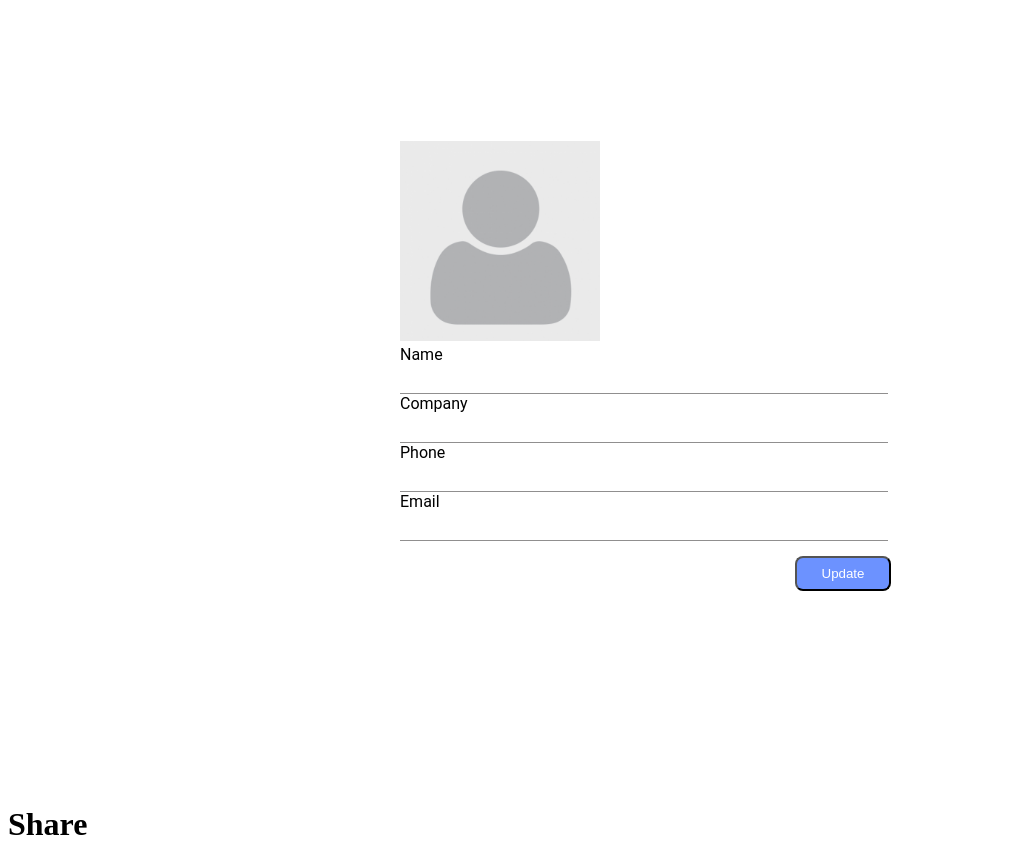
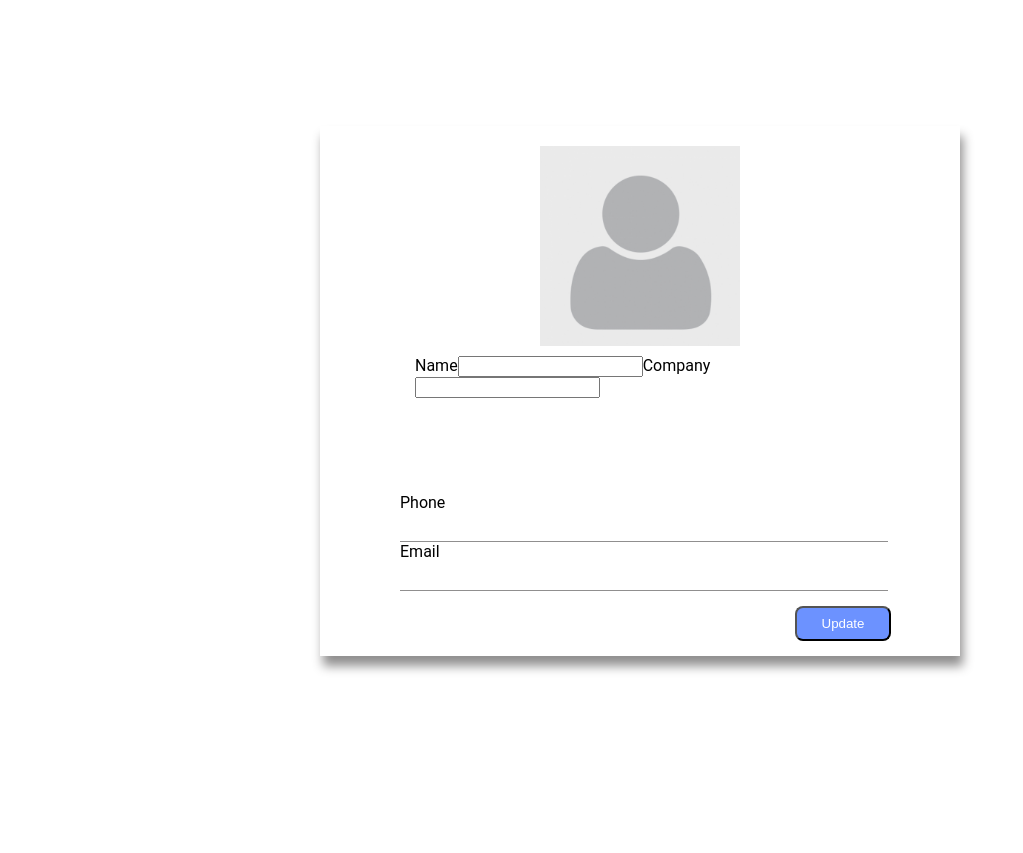
Before and after one commit to JakePitman/social-banana, a React (Create React App) app in the folder client/: page / in a window 1280 px wide. Shown: the part 740-1593 px from the top of the page, without its empty margins (0-1023 px from the left). Built offline with nearby package versions, Linux system fonts and the light colour scheme; no server answers.

Commit message:
Add profile picture section and styling

```diff
--- a/client/src/css/components/settingsPage.css
+++ b/client/src/css/components/settingsPage.css
@@ -1,3 +1,27 @@
+.profile{
+    margin: 200px auto;
+    max-width: 40rem;
+    box-shadow: 3px 10px 10px #908F8F;
+}
+
+.profile-section {
+    margin: 80px auto;
+    max-width: 30rem;
+    border-radius: 3px;
+    padding: 15px;
+    font-family: 'Roboto', sans-serif;
+
+}
+
+.profile-section img{
+    display: block;
+    margin-left: auto;
+    margin-right: auto;
+    margin-top: -100px;
+    padding:10px;
+
+}
+
 .profile-form {
     margin: 200px auto;
     max-width: 30rem;
--- a/client/src/js/components/SettingsPage.js
+++ b/client/src/js/components/SettingsPage.js
@@ -33,14 +33,13 @@ class SettingsPage extends React.Component {
     return (
         <div className="profile">
             <form className="profile-form" onSubmit={this.handleSubmit}>
-                    <div className='profile-photo'>
-                    <img
-                    className="profile-picture"
-                    src={placeholder} width="200" height="200" alt="logo"
-                    alt="profile-picture"
-                     />
-                    </div>
-                 <form className="profile-form-input">
+                    <div className='profile-section'>
+                        <img
+                        className="profile-picture"
+                        src={placeholder} width="200" height="200" alt="logo"
+                        alt="profile-picture"
+                        id="imageID"
+                        />
                     <label htmlFor='name'>
                     Name
                     </label>
@@ -49,8 +48,8 @@ class SettingsPage extends React.Component {
                     Company
                     </label>
                     <input type='text' value={this.state.company} onChange={this.handleChange} name='company' />
-
-
+                    </div>
+                 <form className="profile-form-input">
                     <label htmlFor='phone'>
                     Phone
                     </label>
```
